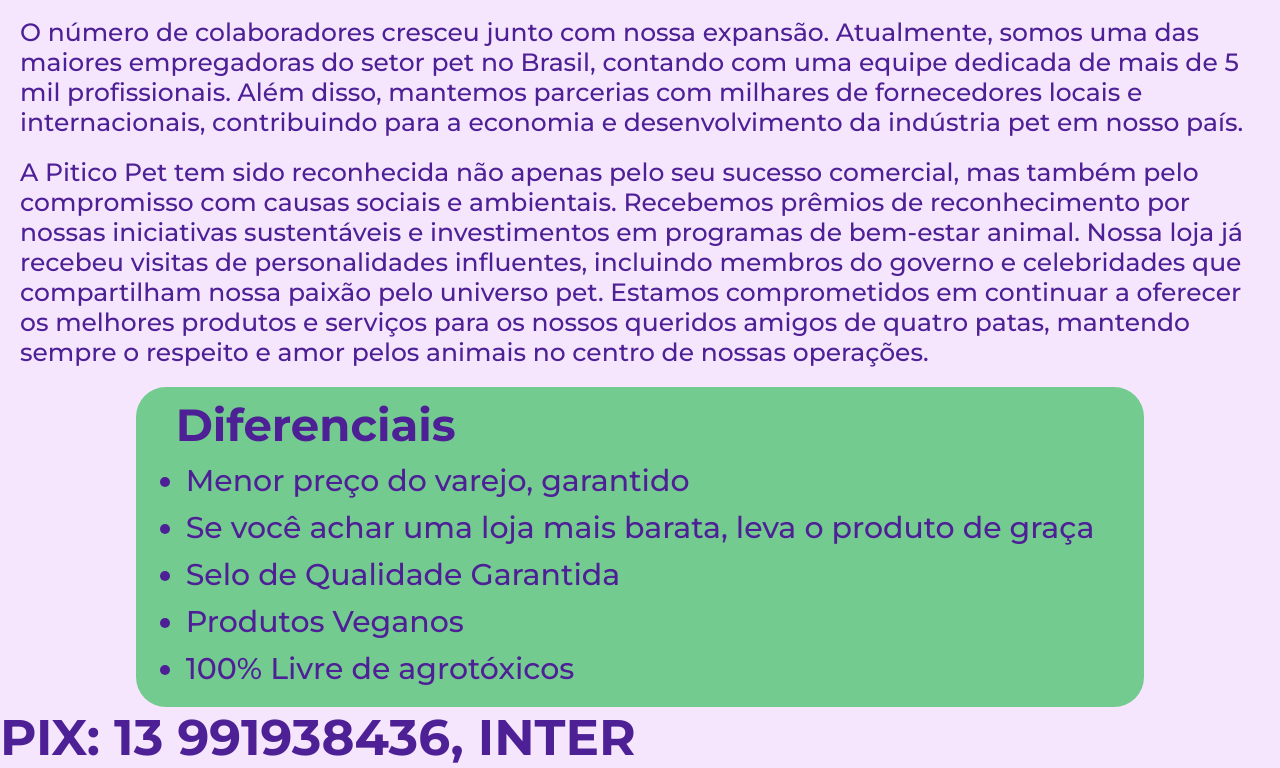
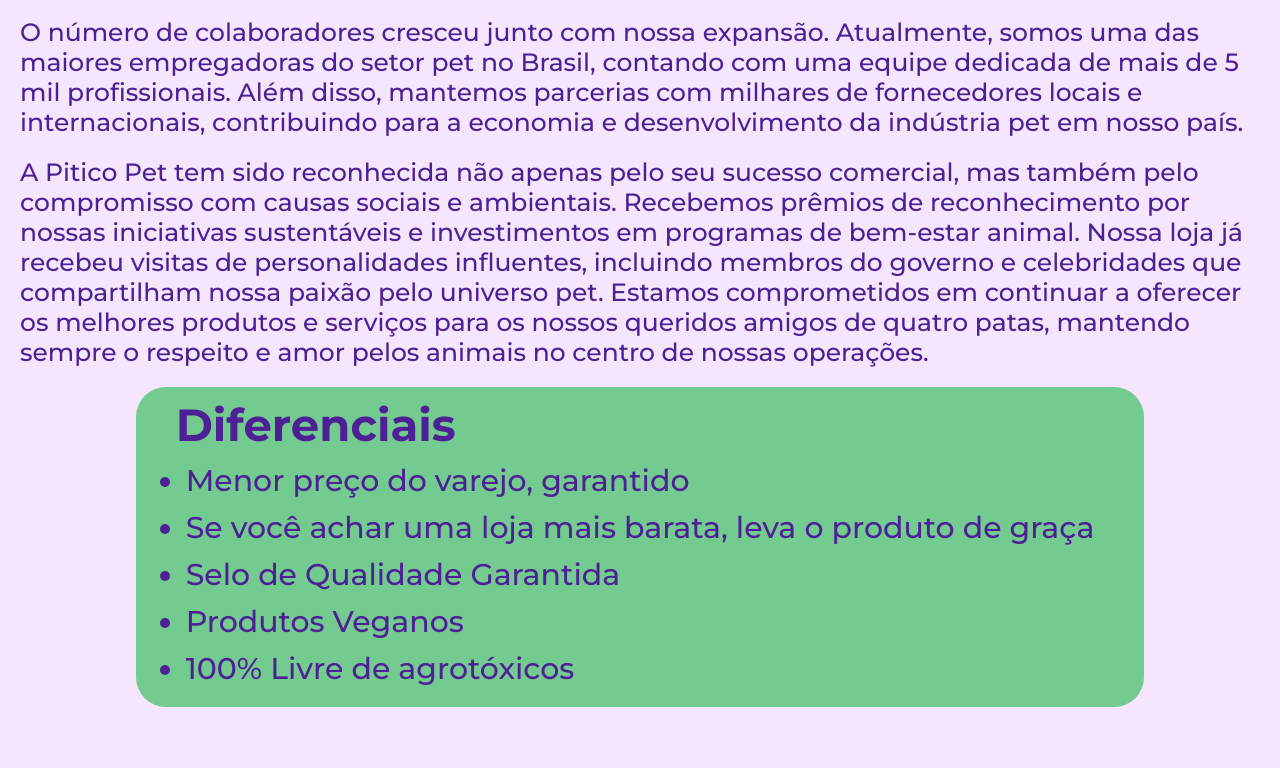
Before and after one commit to HenriCannata/PeticoPet, a plain HTML site: page index.html in a window 1280 px wide. Shown: the part 2445-3213 px from the top of the page. After the commit the page ends 3152 px from the top, so only its background shows below. Drawn offline with nearby package versions, Linux system fonts and the light colour scheme.

Commit message:
Update index.html

```diff
--- a/index.html
+++ b/index.html
@@ -110,7 +110,7 @@
     </footer>
 
 
-    <h1>PIX: 13 991938436, INTER</h1>
+
 
 </body>
 </html>
```
